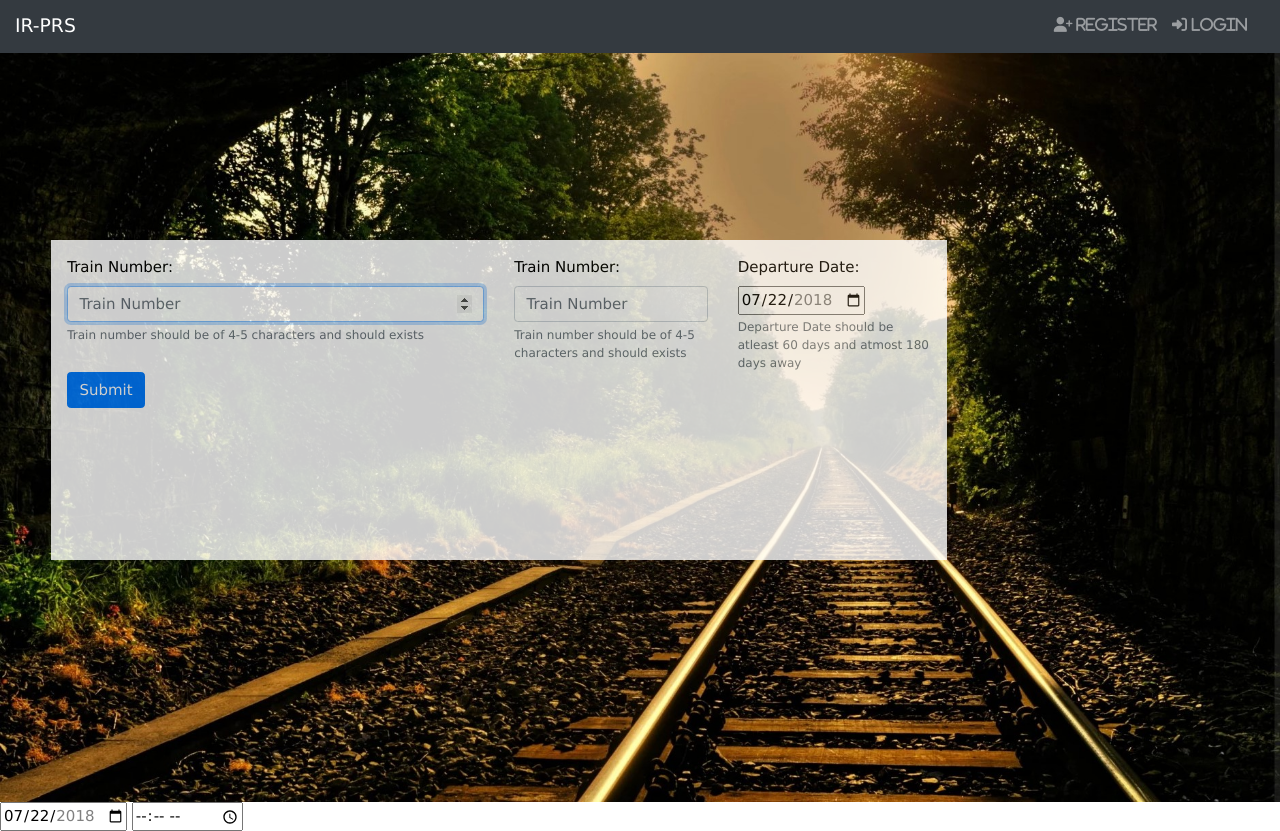
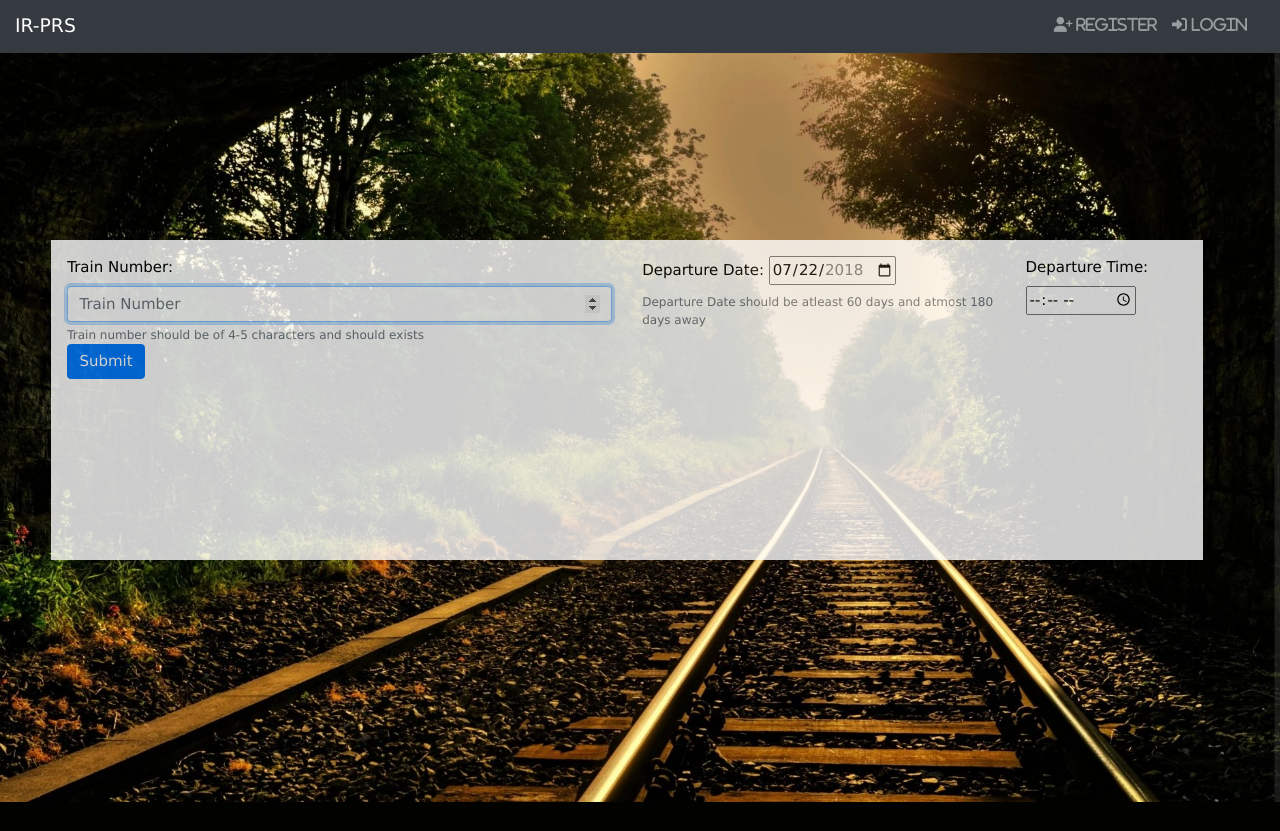
Before and after one commit to MohitSinghal2811/IR-PRS, a Django app: page /release_train in a window 1280 px wide. After the commit the page ends 802 px from the top, so only its background shows below. Run offline with Django 3.2, Linux system fonts and the light colour scheme; some libraries are stand-ins or nearby versions.

Commit message:
Add custom Time field

```diff
--- a/rail/forms.py
+++ b/rail/forms.py
@@ -1,7 +1,7 @@
 from django import forms
 from .validators import isTrainNumberUnique, isCreditCardNumberUnique, isEmailUnique, isUserNameUnique, isDepartureDateValid, trainExists
 import django.contrib.admin.widgets as widgets
-from .my_widgets import MyDateWidget
+from .my_widgets import MyDateWidget, MyTimeWidget
 
 
 
@@ -44,7 +44,7 @@ class RegisterForm(forms.Form):
 class ReleasedTrainForm(forms.Form):
     trainNumber = forms.IntegerField(help_text= "Train number should be of 4-5 characters and should exists", widget = forms.NumberInput(attrs={'placeholder' :"Train Number",  'required': True , 'autofocus' : True , 'class' : "form-control"}), max_value=99999, min_value=1000, validators = [trainExists, ], label = 'Train Number')
     departureDate = forms.DateField(label = "Departure Date", widget = MyDateWidget(attrs={'required' : True}), help_text = "Departure Date should be atleast 60 days and atmost 180 days away", validators = [isDepartureDateValid, ])
-    departureTime = forms.TimeField(label = "Departure Time")
+    departureTime = forms.TimeField(label = "Departure Time", widget = MyTimeWidget(attrs={'required' : True}))
     AcCoachNo = forms.IntegerField(min_value=0, max_value=20, widget = forms.NumberInput(attrs={'placeholder' :"Number of Ac Coaches",'class' : "form-control",  'required': True}), label = "Number of Ac Coaches")
     SlCoachNo = forms.IntegerField(min_value=0, max_value=20, widget = forms.NumberInput(attrs={'placeholder' :"Number of Sleeper Coaches", 'class' : "form-control",  'required': True}), label = "Number of Sleeper Coaches")
     # departurDate = forms.DateTimeField(input_formats=['%d/%m/%Y %H:%M'], widget=forms.DateTimeInput(attrs={'class': 'form-control datetimepicker-input','data-target': '#datetimepicker1'}))
--- a/rail/my_widgets.py
+++ b/rail/my_widgets.py
@@ -15,3 +15,19 @@ class MyDateWidget(forms.Widget):
         context = self.get_context(name, value, attrs)
         template = loader.get_template(self.template_name).render(context)
         return mark_safe(template)
+
+
+
+class MyTimeWidget(forms.Widget):
+    template_name = 'widgets/time_field.html'
+
+    def get_context(self, name, value, attrs=None):
+        return {'widget': {
+            'name': name,
+            'value': value,
+        }}
+
+    def render(self, name, value, attrs=None, renderer = None):
+        context = self.get_context(name, value, attrs)
+        template = loader.get_template(self.template_name).render(context)
+        return mark_safe(template)
--- a/rail/templates/rail/release_train.html
+++ b/rail/templates/rail/release_train.html
@@ -5,13 +5,8 @@
 
 {% block body %}
 
-<input type="date"
-       value="2018-07-22"
-       min="2018-01-01" max="2018-12-31"/>
-        <input type="time" name="eta"/>
 
-
-<div class="w3-display-left" style="width:70vw ;margin-left:4vw; opacity:0.8;">
+<div class="w3-display-left" style="width:90vw ;margin-left:4vw; opacity:0.8;">
         <div class="w3-container w3-white w3-padding-16"  style="height: 40vh; overflow-y: scroll;">
             <form method="post" novalidate autocomplete="off">
             {% csrf_token %}
@@ -46,28 +41,7 @@
                         <small class="form-text text-muted">{{ form.trainNumber.help_text }}</small>
                     {% endif %}
                 </div>
-                <div class = "col-md-3">
-                    {{ form.trainNumber.label_tag }}
-                    {% if form.is_bound %}
-                        {% if form.trainNumber.errors %}
-                            {% render_field form.trainNumber class="form-control is-invalid" %}
-                            {% for error in form.trainNumber.errors %}
-                                <div class="invalid-feedback ">
-                                {{ error }}
-                                </div>
-                            {% endfor %}
-                        {% else %}
-                            {% render_field form.trainNumber class="form-control is-valid" %}
-                        {% endif %}
-                    {% else %}
-                        {% render_field form.trainNumber class="form-control" %}
-                    {% endif %}
-
-                    {% if form.trainNumber.help_text %}
-                        <small class="form-text text-muted">{{ form.trainNumber.help_text }}</small>
-                    {% endif %}
-                </div>
-                <div class = "col-md-3">
+                <div class = "col-md-4">
                     {{ form.departureDate.label_tag }}
                     {% if form.is_bound %}
                         {% if form.departureDate.errors %}
@@ -86,6 +60,27 @@
 
                     {% if form.departureDate.help_text %}
                         <small class="form-text text-muted">{{ form.departureDate.help_text }}</small>
+                    {% endif %}
+                </div>
+                <div class = "col-md-2">
+                    {{ form.departureTime.label_tag }}
+                    {% if form.is_bound %}
+                        {% if form.departureTime.errors %}
+                            {% render_field form.departureTime class="form-control is-invalid" %}
+                            {% for error in form.departureTime.errors %}
+                                <div class="invalid-feedback ">
+                                {{ error }}
+                                </div>
+                            {% endfor %}
+                        {% else %}
+                            {% render_field form.departureTime class="form-control is-valid" %}
+                        {% endif %}
+                    {% else %}
+                        {% render_field form.departureTime class="form-control" %}
+                    {% endif %}
+
+                    {% if form.departureTime.help_text %}
+                        <small class="form-text text-muted">{{ form.departureTime.help_text }}</small>
                     {% endif %}
                 </div>
             </div>
--- /dev/null
+++ b/rail/templates/widgets/time_field.html
@@ -0,0 +1 @@
+<input type="time"/>
```
